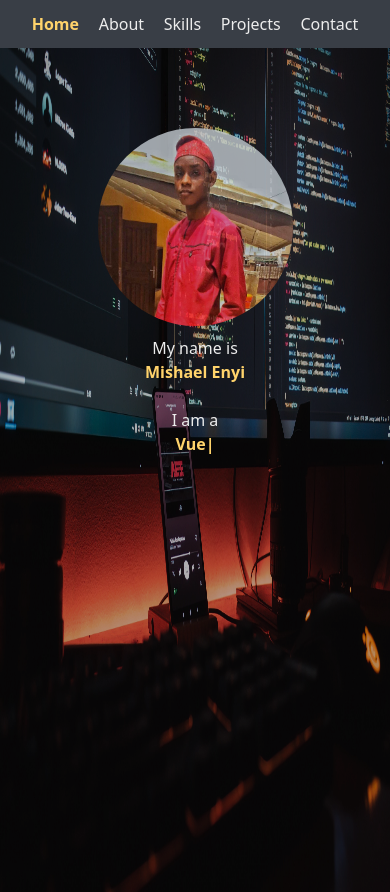
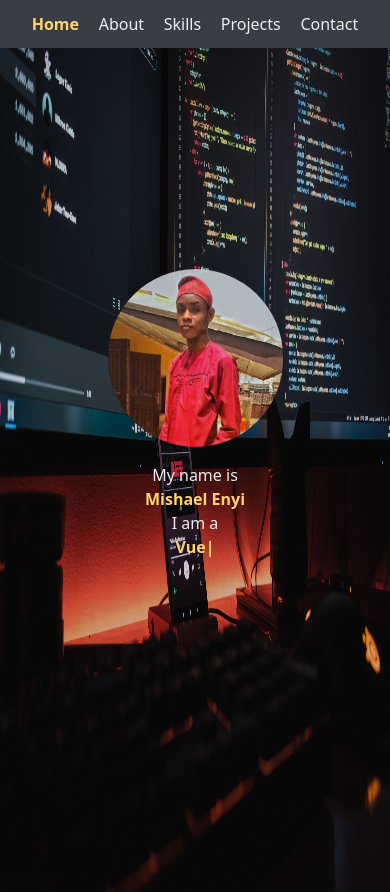
Before and after one commit to mishael-codes/portfolio-v2, a React (Vite) app: page / in a window 390 px wide. Built offline with nearby package versions, Linux system fonts and the light colour scheme.

Commit message:
homepage responsiveness

```diff
--- a/src/components/pages/home.jsx
+++ b/src/components/pages/home.jsx
@@ -4,24 +4,23 @@ import heroImageMobile from "../../assets/images/hero_img.jpeg";
 const Home = () => {
   return (
     <>
-      <div className="relative">
+      <div className="relative bg-background">
         <img
           src={backgroundImg}
           alt="background.jpg"
-          className="absolute opacity-70 w-full h-screen"
+          className="absolute opacity-80 w-full h-screen"
         />
-        <div className="flex items-start justify-center h-screen">
+        <div className="absolute flex items-center justify-center flex-col pb-28 px-5 h-screen md:flex-row-reverse md:justify-between">
           <img
             src={heroImageMobile}
             alt=""
-            className="absolute top-20 w-1/2 rounded-full opacity-80"
+            className=" w-1/2 rounded-full opacity-90"
           />
-          <div className="absolute top-72 text-center">
-            <h2 className="text-textColor">
+          <div className="w-full md:w-1/2 text-center mt-4 md:text-3xl">
+            <h2 className="text-textColor opacity-100">
               My name is <br />
               <strong className="text-accentColor">Mishael Enyi</strong>
             </h2>
-            <br />
             <p className="text-textColor">
               I am a <br />
               <TypeAnimation
```
